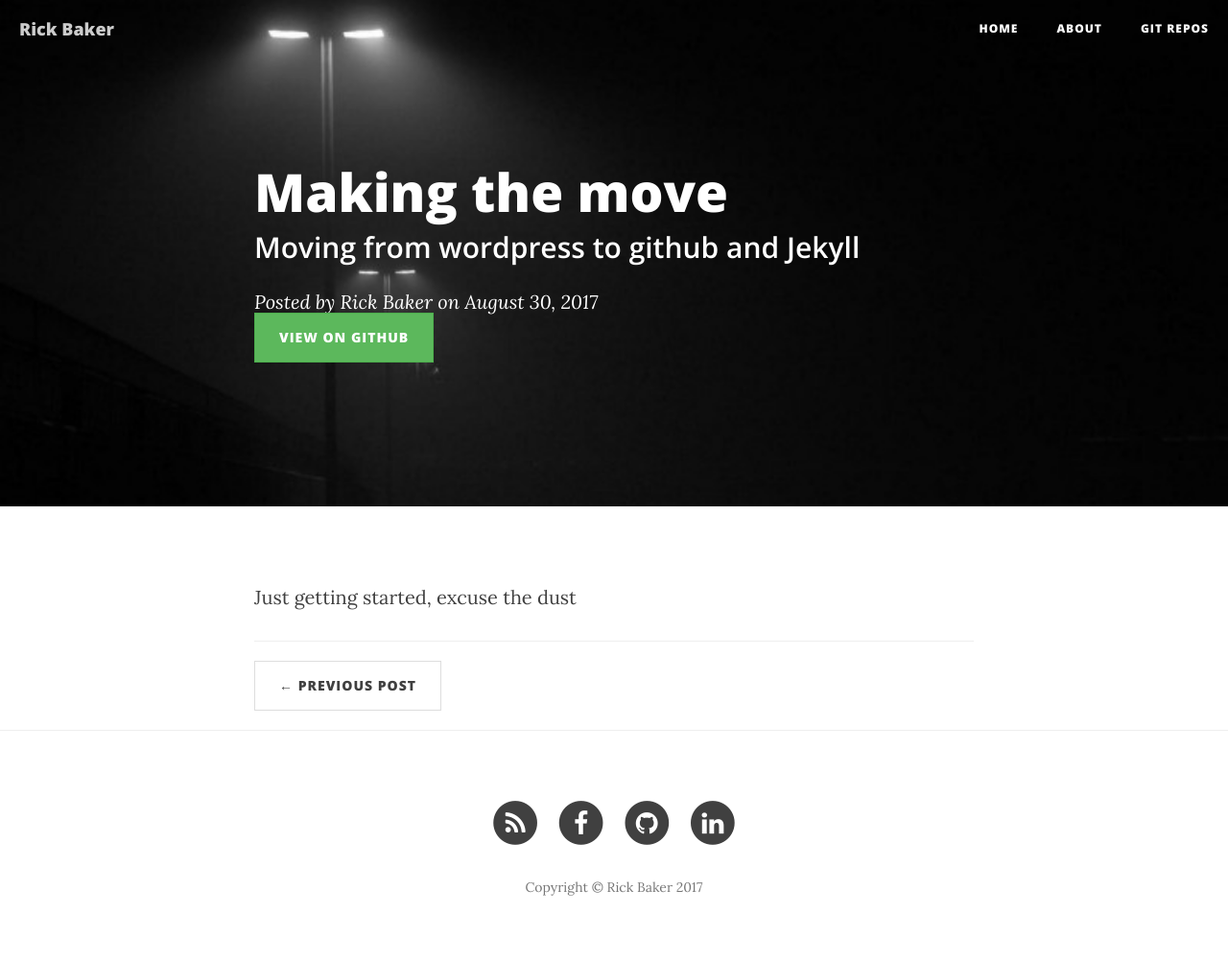
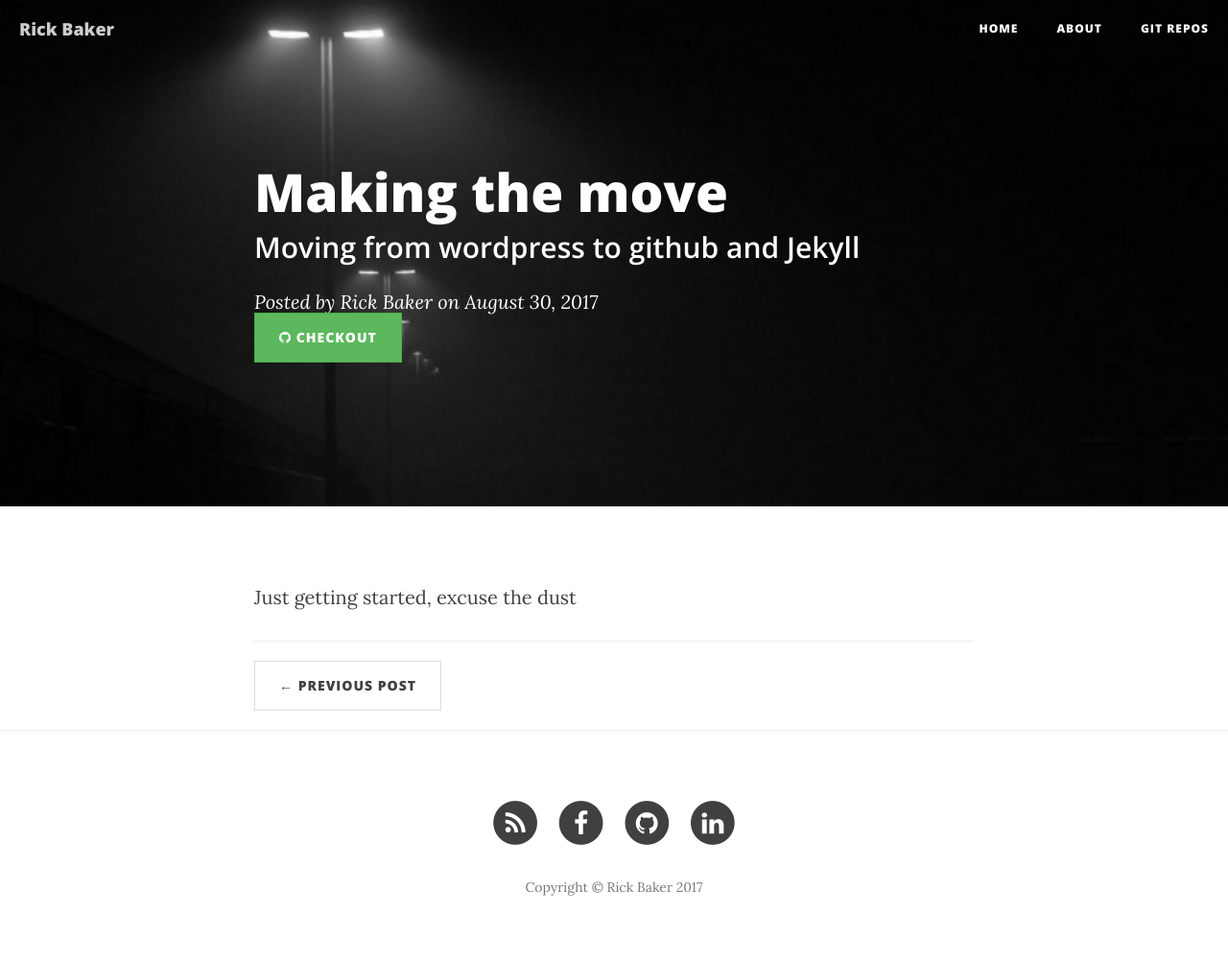
Before and after one commit to ricktbaker/ricktbaker.github.io, a Jekyll site: the page built from _posts/2017-08-30-getting-started.markdown, in a window 1280 px wide. Shown: the whole page at 96% size. Built offline with Jekyll 4.4.1, drawn with Linux system fonts in a browser that asks for light colours; nearby versions of some CDN libraries.

Commit message:
initial checkin

```diff
--- a/_layouts/post.html
+++ b/_layouts/post.html
@@ -13,7 +13,8 @@ layout: default
                     <h2 class="subheading">{{ page.subtitle }}</h2>
                     {% endif %}
                     <span class="meta">Posted by {% if page.author %}{{ page.author }}{% else %}{{ site.title }}{% endif %} on {{ page.date | date: "%B %-d, %Y" }}</span>
-                    <button type="button" class="btn btn-success">View on GitHub</button>
+                    <a class="btn btn-success" href="#">
+                        <i class="fa fa-github icon-large"></i> Checkout</a>
                 </div>
             </div>
         </div>
```
